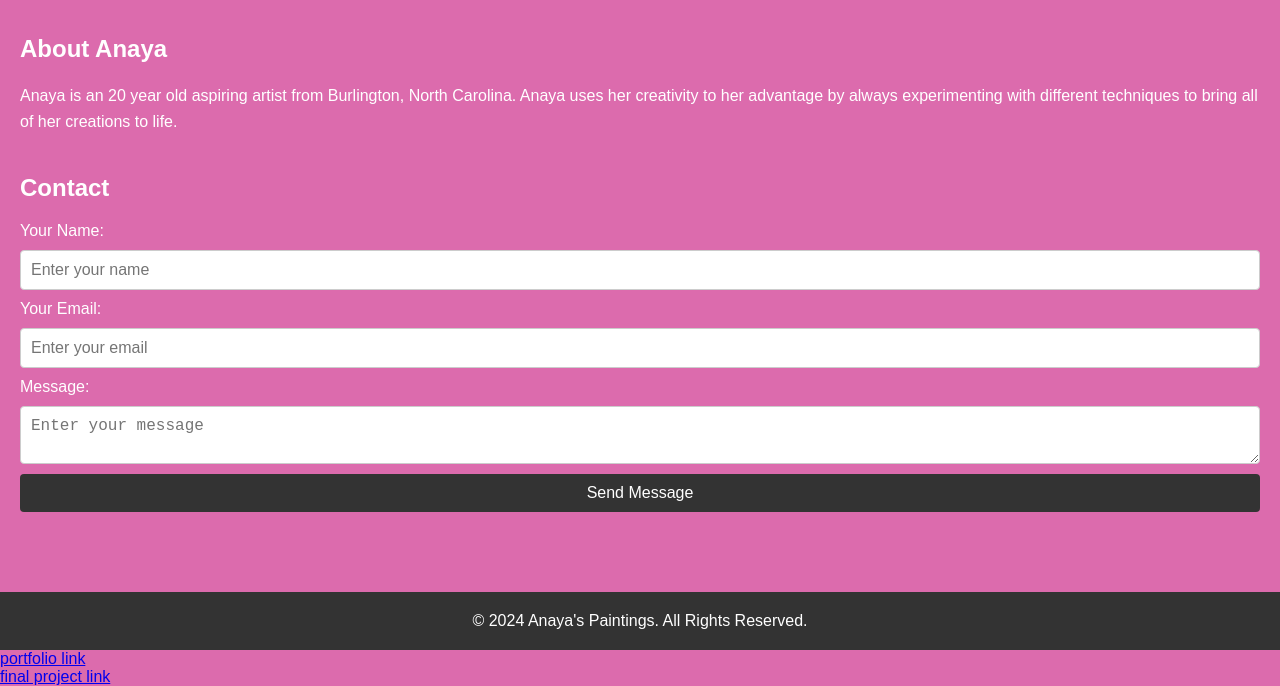
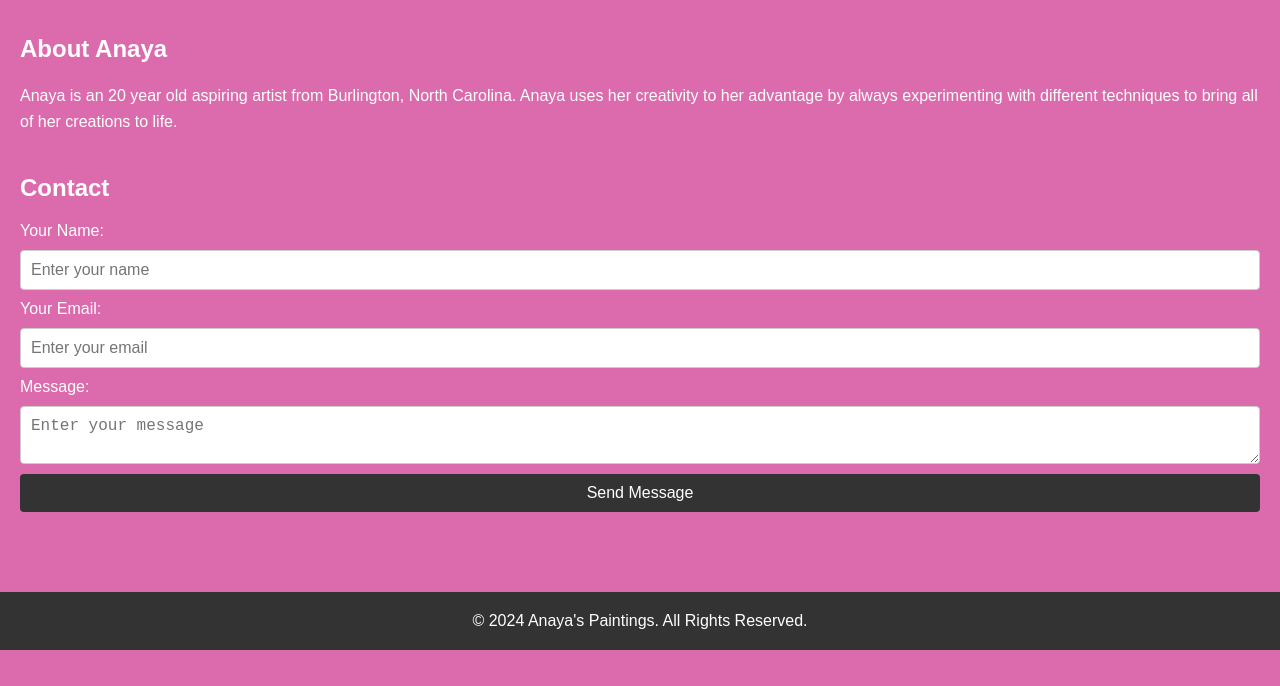
Before and after one commit to jdubishimski/jdubishimski.github.io, a plain HTML site: page index.html in a window 1280 px wide. Shown: the part 608-1294 px from the top of the page. After the commit the page ends 1258 px from the top, so only its background shows below. Drawn offline with Linux system fonts and the light colour scheme.

Commit message:
Update index.html

```diff
--- a/index.html
+++ b/index.html
@@ -76,5 +76,5 @@
 
 </body>
 </html>
-<p><a href="https://jdubishimski.github.io/portfolio.html">portfolio link</a></p>
-<p><a href="https://jdubishimski.github.io/Anaya's paintings.html">final project link</a></p>
+<p><a href="file:///Users/jacobwheeler/Desktop/RockPaperScissors/rps.js"
+<p><a href="file:///Users/jacobwheeler/Desktop/RockPaperScissors/rps.html"
```
